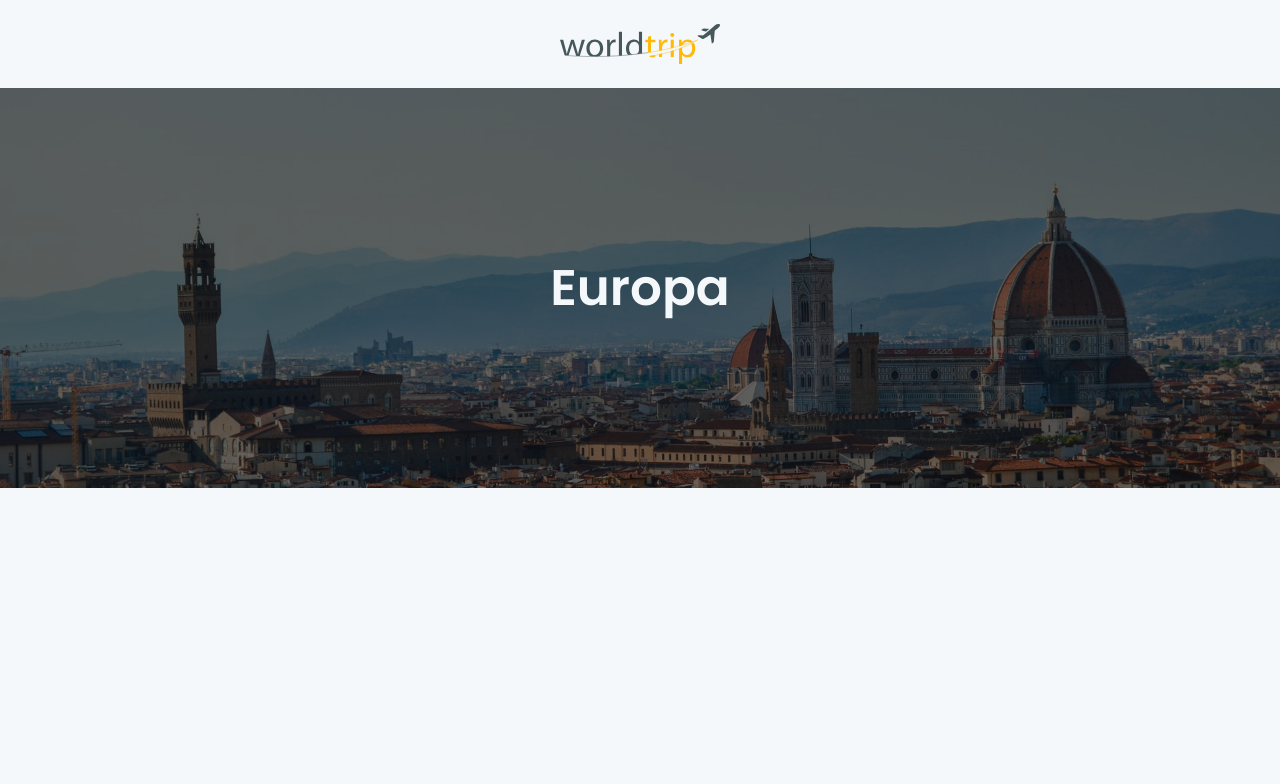
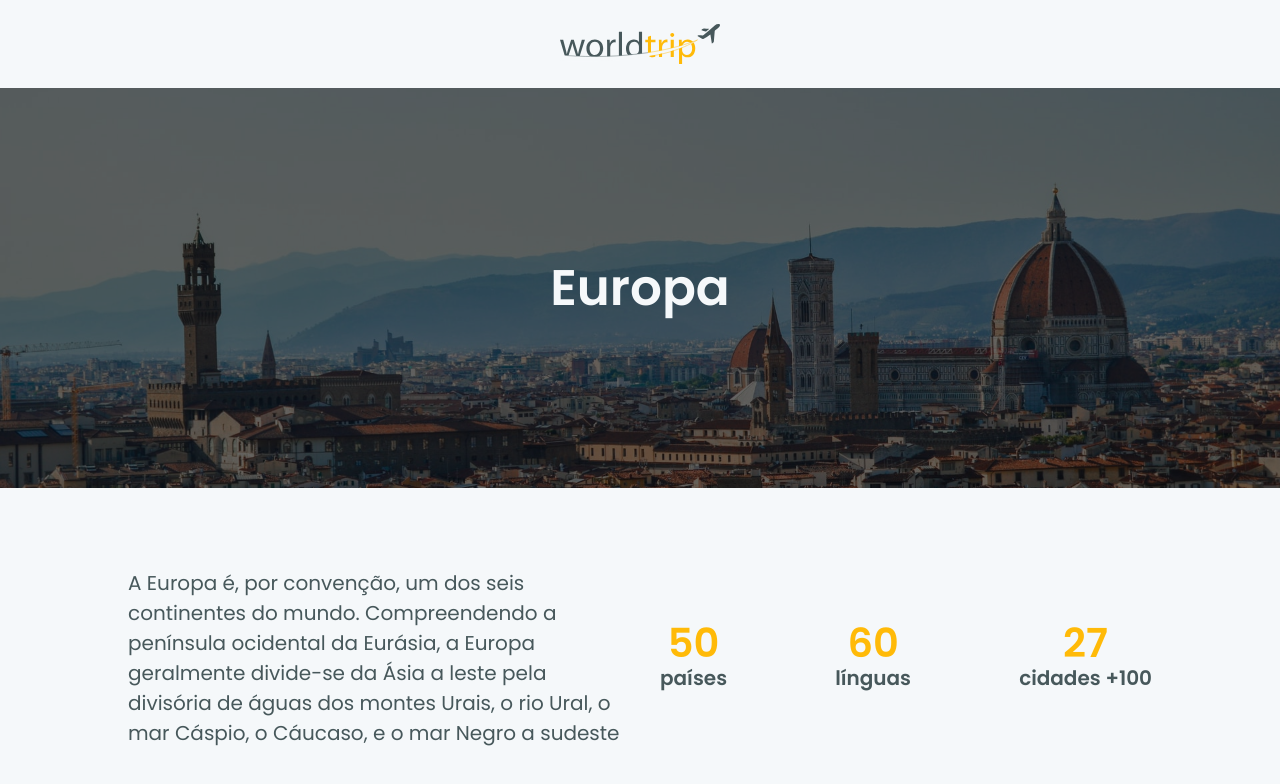
Before and after one commit to paulorobinson/worldtrip_ignite_react, a Next.js app: page /continent/1 in a window 1280 px wide. Shown: the top 784 px of the page. Built offline with nearby package versions, Linux system fonts and the light colour scheme.

Commit message:
Layout ContentContinent

```diff
--- /dev/null
+++ b/src/pages/components/ContentContinent.tsx
@@ -0,0 +1,76 @@
+import { Flex, Grid, GridItem, Text } from '@chakra-ui/react';
+
+export const ContentContinent = () => {
+  return (
+    <Grid
+      templateColumns={{ base: '1fr', md: '1fr 1fr' }}
+      gap="10"
+      px={{ base: '10', lg: '32' }}
+      py={{ base: '8', lg: '20' }}
+    >
+      <GridItem>
+        <Text fontSize={{ base: '16', lg: '20' }}>
+          A Europa é, por convenção, um dos seis continentes do mundo.
+          Compreendendo a península ocidental da Eurásia, a Europa geralmente
+          divide-se da Ásia a leste pela divisória de águas dos montes Urais, o
+          rio Ural, o mar Cáspio, o Cáucaso, e o mar Negro a sudeste
+        </Text>
+      </GridItem>
+      <GridItem>
+        <Flex w="100%" h="100%" justify="space-between" align="center">
+          <Flex flexDirection="column" justify="center" align="center">
+            <Text
+              fontSize={{ base: '30', lg: '40' }}
+              fontWeight="semibold"
+              color="yellow.900"
+              lineHeight="1"
+            >
+              50
+            </Text>
+            <Text
+              fontSize={{ base: '16', lg: '20' }}
+              fontWeight="semibold"
+              color="gray.900"
+            >
+              países
+            </Text>
+          </Flex>
+          <Flex flexDirection="column" justify="center" align="center">
+            <Text
+              fontSize={{ base: '30', lg: '40' }}
+              fontWeight="semibold"
+              color="yellow.900"
+              lineHeight="1"
+            >
+              60
+            </Text>
+            <Text
+              fontSize={{ base: '16', lg: '20' }}
+              fontWeight="semibold"
+              color="gray.900"
+            >
+              línguas
+            </Text>
+          </Flex>
+          <Flex flexDirection="column" justify="center" align="center">
+            <Text
+              fontSize={{ base: '30', lg: '40' }}
+              fontWeight="semibold"
+              color="yellow.900"
+              lineHeight="1"
+            >
+              27
+            </Text>
+            <Text
+              fontSize={{ base: '16', lg: '20' }}
+              fontWeight="semibold"
+              color="gray.900"
+            >
+              cidades +100
+            </Text>
+          </Flex>
+        </Flex>
+      </GridItem>
+    </Grid>
+  );
+};
--- a/src/pages/continent/[id].tsx
+++ b/src/pages/continent/[id].tsx
@@ -1,6 +1,7 @@
-import { Flex, Heading, Image } from '@chakra-ui/react';
+import { Flex, Grid, GridItem, Heading, Image, Text } from '@chakra-ui/react';
 import Head from 'next/head';
 import { BannerContinent } from '../components/BannerContinent';
+import { ContentContinent } from '../components/ContentContinent';
 import Header from '../components/Header';
 
 const Continent = () => {
@@ -13,6 +14,8 @@ const Continent = () => {
         <Header />
 
         <BannerContinent />
+
+        <ContentContinent />
       </Flex>
     </>
   );
--- a/src/pages/index.tsx
+++ b/src/pages/index.tsx
@@ -37,7 +37,6 @@ const Home: NextPage = () => {
 
         <Flex
           w="100%"
-          // h="500"
           px={{ base: '0', lg: '32' }}
           paddingBottom={{ base: '8', lg: '10' }}
         >
```
